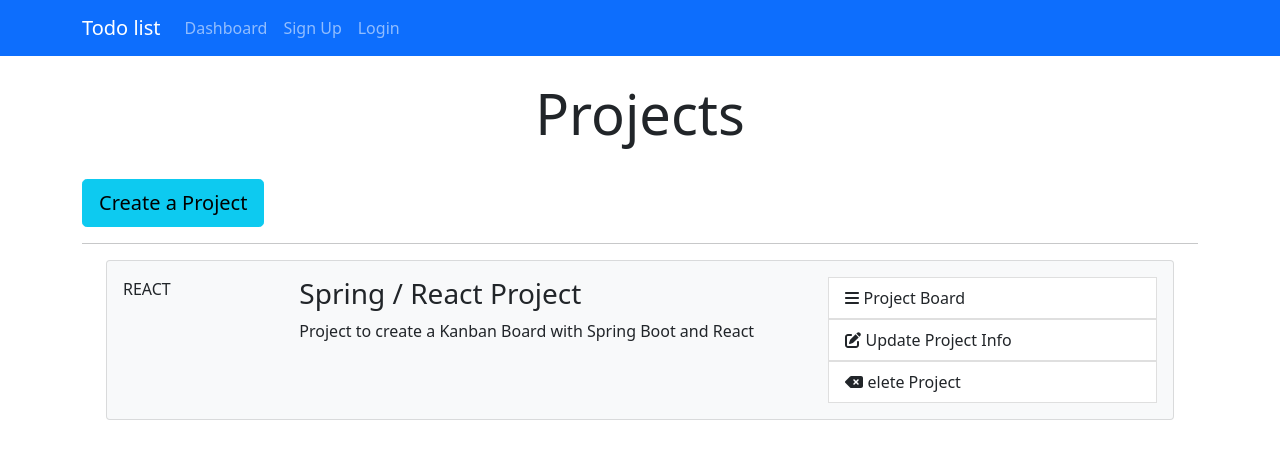
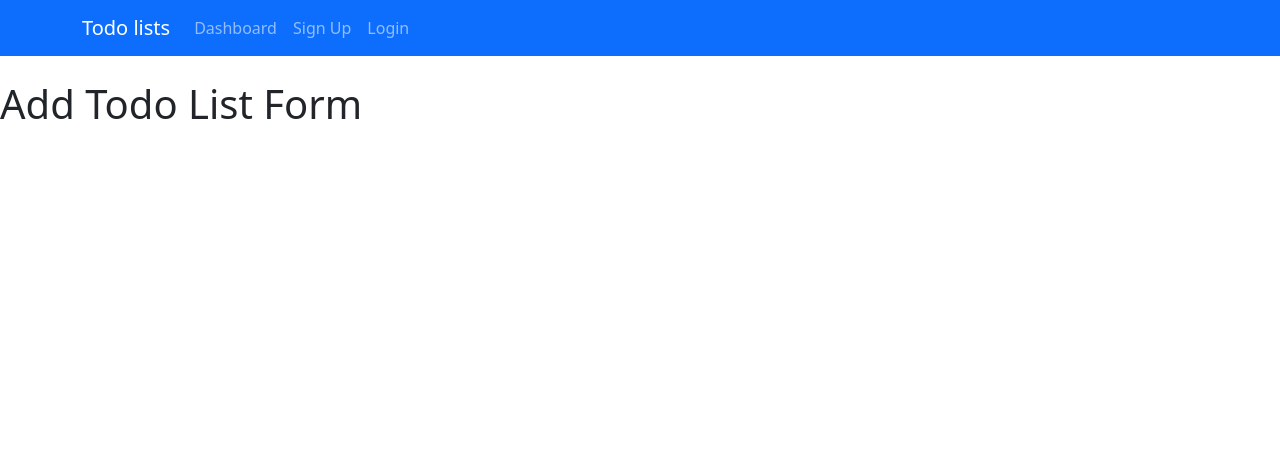
Before and after one commit to elmohriothmane/todo_appication, a React (Create React App) app in the folder Front/todo-app/: page /addTodoList in a window 1280 px wide. Shown: the top 458 px of the page. Built offline with nearby package versions, Linux system fonts and the light colour scheme.

Commit message:
add routes

```diff
--- a/Front/todo-app/package.json
+++ b/Front/todo-app/package.json
@@ -13,6 +13,7 @@
     "react": "^18.1.0",
     "react-bootstrap": "^2.3.1",
     "react-dom": "^18.1.0",
+    "react-router-dom": "^6.3.0",
     "react-scripts": "5.0.1",
     "web-vitals": "^2.1.4"
   },
--- a/Front/todo-app/src/App.js
+++ b/Front/todo-app/src/App.js
@@ -1,13 +1,22 @@
 import './App.css';
 import Dashboard from './components/Dashboard';
 import Header from './components/Layout/Header';
+import {BrowserRouter as Router,Route,Routes} from "react-router-dom"
+import AddTodoList from './components/TodoListItem/AddTodoList';
 
 function App() {
   return (
+    <Router>
     <div className="App">
       <Header/>
-      <Dashboard/>
+      <Routes>
+        <Route exact path="/dashboard" element={<Dashboard/>}/>
+        <Route exact path="/addTodoList" element={<AddTodoList/>}/>
+      </Routes>
+
     </div>
+
+    </Router>
   );
 }
 
--- a/Front/todo-app/src/components/Dashboard.js
+++ b/Front/todo-app/src/components/Dashboard.js
@@ -1,4 +1,5 @@
 import React, { Component } from 'react'
+import CreateTodoLIstButton from './TodoListItem/CreateTodoLIstButton';
 import TodoListItem from './TodoListItem/TodoListItem';
 
 class Dashboard extends Component {
@@ -8,11 +9,9 @@ class Dashboard extends Component {
         <div className="container">
             <div className="row">
                 <div className="col-md-12">
-                    <h1 className="display-4 text-center">Projects</h1>
+                    <h1 className="display-4 text-center">Todo List</h1>
                     <br />
-                    <a href="ProjectForm.html" className="btn btn-lg btn-info">
-                        Create a Project
-                    </a>
+                        <CreateTodoLIstButton/>
                     <br />
                     <hr />
 
--- a/Front/todo-app/src/components/Layout/Header.js
+++ b/Front/todo-app/src/components/Layout/Header.js
@@ -7,7 +7,7 @@ class Header extends Component {
         <nav className="navbar navbar-expand-sm navbar-dark bg-primary mb-4">
         <div className="container">
             <a className="navbar-brand" href="Dashboard.html">
-                Todo list
+                Todo lists
             </a>
             <button className="navbar-toggler" type="button" data-toggle="collapse" data-target="#mobile-nav">
                 <span className="navbar-toggler-icon" />
--- /dev/null
+++ b/Front/todo-app/src/components/TodoListItem/AddTodoList.js
@@ -0,0 +1,14 @@
+import React, { Component } from 'react'
+
+class AddTodoList extends Component {
+  render() {
+    return (
+      <div>
+
+        <h1>Add Todo List Form</h1>
+      </div>
+    )
+  }
+}
+
+export default AddTodoList;
--- /dev/null
+++ b/Front/todo-app/src/components/TodoListItem/CreateTodoLIstButton.js
@@ -0,0 +1,18 @@
+import React from 'react'
+import { Link } from 'react-router-dom';
+
+
+
+const CreateTodoLIstButton = () => {
+  return (
+
+    <React.Fragment>
+        <Link to="/addTodoList" className="btn btn-lg btn-info">
+                        Create a List
+        </Link>
+
+    </React.Fragment>
+  )
+};
+
+export default CreateTodoLIstButton
--- a/Front/todo-app/src/components/TodoListItem/TodoListItem.js
+++ b/Front/todo-app/src/components/TodoListItem/TodoListItem.js
@@ -10,7 +10,7 @@ class TodoListItem extends Component {
         <div className="card card-body bg-light mb-3">
             <div className="row">
                 <div className="col-2">
-                    <span className="mx-auto">REACT</span>
+                    <span className="mx-auto">Premiere List</span>
                 </div>
                 <div className="col-lg-6 col-md-4 col-8">
                     <h3>Spring / React Project</h3>
@@ -20,17 +20,17 @@ class TodoListItem extends Component {
                     <ul className="list-group">
                         <a >
                             <li className="list-group-item board">
-                              <FontAwesomeIcon icon={faBars} /> Project Board
+                              <FontAwesomeIcon icon={faBars} /> List Board
                             </li>
                         </a>
                         <a >
                             <li className="list-group-item update">
-                            <FontAwesomeIcon icon={faEdit} /> Update Project Info
+                            <FontAwesomeIcon icon={faEdit} /> Update List Info
                             </li>
                         </a>
                         <a >
                             <li className="list-group-item delete">
-                            <FontAwesomeIcon icon={faDeleteLeft} /> elete Project
+                            <FontAwesomeIcon icon={faDeleteLeft} /> Delete List
                             </li>
                         </a>
                     </ul>
```
Also changed, not shown: 1 other file (tests, documents, lock files or other folders).
